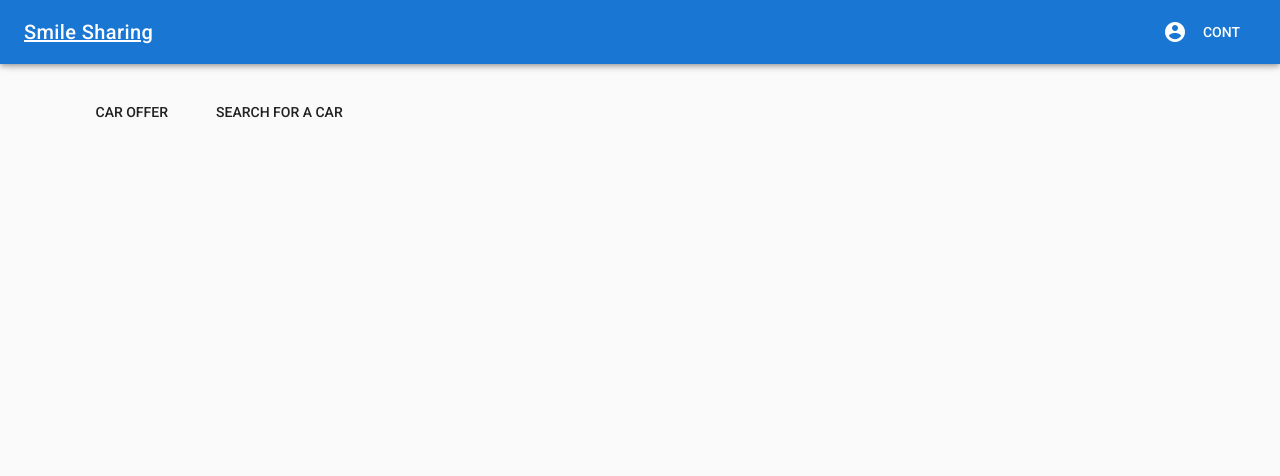
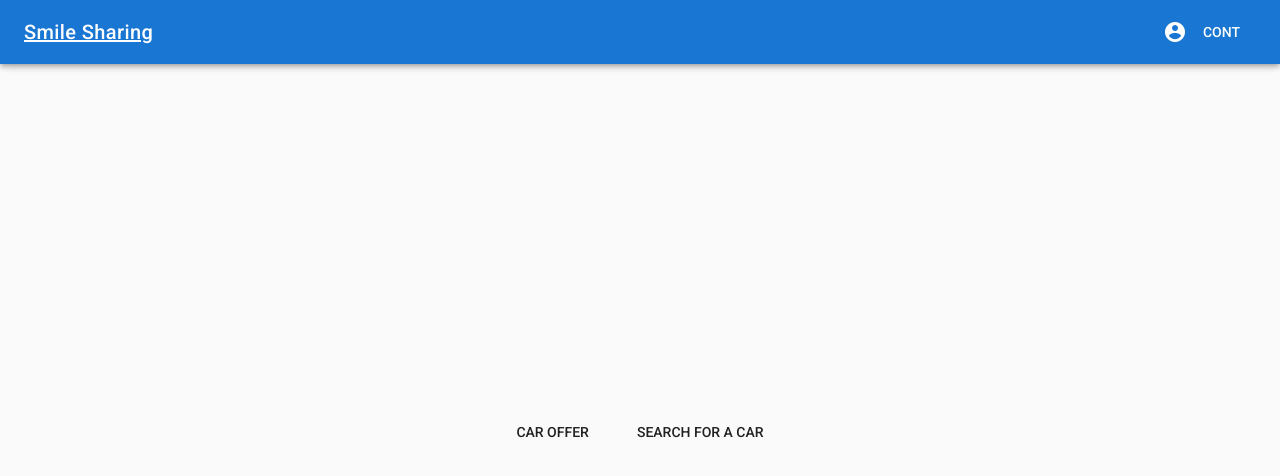
Before and after one commit to narcisabadea/SmileSharingApp-Microsoft-DoITGirls-Hackathon, a Vue app: page /#/Home in a window 1280 px wide. Shown: the top 476 px of the page. Built offline with nearby package versions, Linux system fonts and the light colour scheme.

Commit message:
centered buttons

```diff
--- a/src/components/CarOffer.vue
+++ b/src/components/CarOffer.vue
@@ -1,6 +1,45 @@
 <template>
 <v-container>
-  Test
+  <!-- <v-layout>
+        <v-flex xs12>
+          <v-card-text>
+            <v-list three-line id="culoare">
+              <template v-for="(item, index) in dataFilter">
+                <v-list-tile
+                  :key="index"
+                  avatar>
+                  <v-list-tile-avatar>
+                    <img v-if="selectSearch === 'university'" :src="item.logoUniversity">
+                    <img v-if ="selectSearch === 'faculty'" :src="item.logoFaculty">
+                  </v-list-tile-avatar>
+                  <v-list-tile-content>
+                    <router-link v-if="selectSearch === 'university'" :to="{ name: 'Universitypage', params: { id: item.id }}" tag="li" style="cursor:pointer">
+                      <v-list-tile-title v-if="selectSearch === 'university'">{{item.nameUniversity}} <span style="opacity: 0.3;color:grey">- {{item.locationUniversity[0]}} </span></v-list-tile-title> -->
+                      <!-- <v-list-tile-sub-title>
+                        <v-icon v-for="(item, index1) in roundgreen(item.ratingUniversity)" :key="index1" color="indigo darken-1">
+                          star
+                          </v-icon>
+                          <v-icon v-for="(item, index2) in roundred(item.ratingUniversity)" :key="5 - index2" color="indigo darken-1">
+                          star_border
+                          </v-icon>
+                          {{item.ratingUniversity}}
+                        </v-list-tile-sub-title> -->
+                      <!-- <v-list-tile-sub-title v-if="selectSearch === 'university'" class="text-truncate">{{item.descriptionUniversity}}...</v-list-tile-sub-title>
+                      <v-list-tile-sub-title v-if ="selectSearch === 'faculty'" class="text-truncate">{{item.descriptionFaculty}}...</v-list-tile-sub-title>
+                      <v-divider></v-divider>
+                    </router-link>
+                      <router-link v-if="selectSearch === 'faculty'" :to="{ name: 'Universitypage', params: { id: item.universityId }}" tag="li" style="cursor:pointer">
+                      <v-list-tile-title v-if ="selectSearch === 'faculty'" >{{item.nameFaculty}} <span style="opacity: 0.3;color:grey">- {{item.locationFaculty[0]}} </span></v-list-tile-title>
+                      <v-list-tile-sub-title v-if ="selectSearch === 'faculty'" class="text-truncate">{{item.descriptionFaculty}}...</v-list-tile-sub-title>
+                      <v-divider></v-divider>
+                    </router-link>
+                  </v-list-tile-content>
+                </v-list-tile>
+              </template>
+            </v-list>
+          </v-card-text>
+        </v-flex>
+      </v-layout> -->
 </v-container>
 </template>
 
--- a/src/components/HelloWorld.vue
+++ b/src/components/HelloWorld.vue
@@ -1,21 +1,17 @@
 <template>
-  <v-container>
-    <!-- <router-link to="/CarOffer" style="cursor:pointer; color: white;"> -->
-    <v-btn
-      flat
-      to="CarOffer"
-      slot="activator">
-     Car Offer
-    </v-btn>
-    <!-- </router-link>
-     <router-link to="/Home" style="cursor:pointer; color: white;"> -->
-    <v-btn
-      flat
-      to="CarSearch"
-      slot="activator">
-     Search for a car
-    </v-btn>
-     <!-- </router-link> -->
+  <v-container bg fill-height grid-list-md text-xs-center>
+    <v-layout row wrap align-center>
+
+        <v-container fill-height>
+          <v-layout align-center>
+            <v-flex>
+              <v-btn flat to="CarOffer" slot="activator">Car Offer</v-btn>
+              <v-btn flat to="CarSearch" slot="activator">Search for a car</v-btn>
+            </v-flex>
+          </v-layout>
+        </v-container>
+
+    </v-layout>
   </v-container>
 </template>
 
@@ -30,3 +26,6 @@ export default {
   }
 }
 </script>
+
+<style>
+</style>
```
Also changed, not shown: src/assets/homepage.jpg (added).
